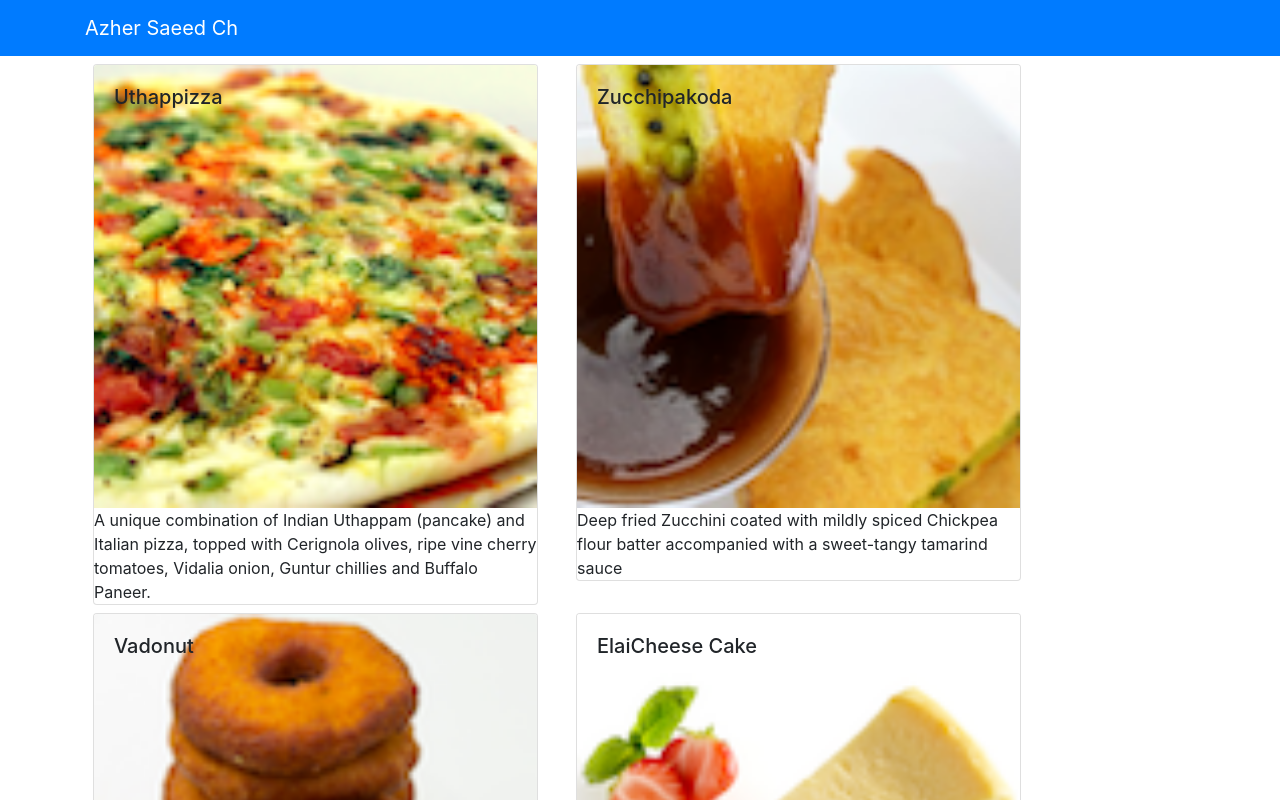
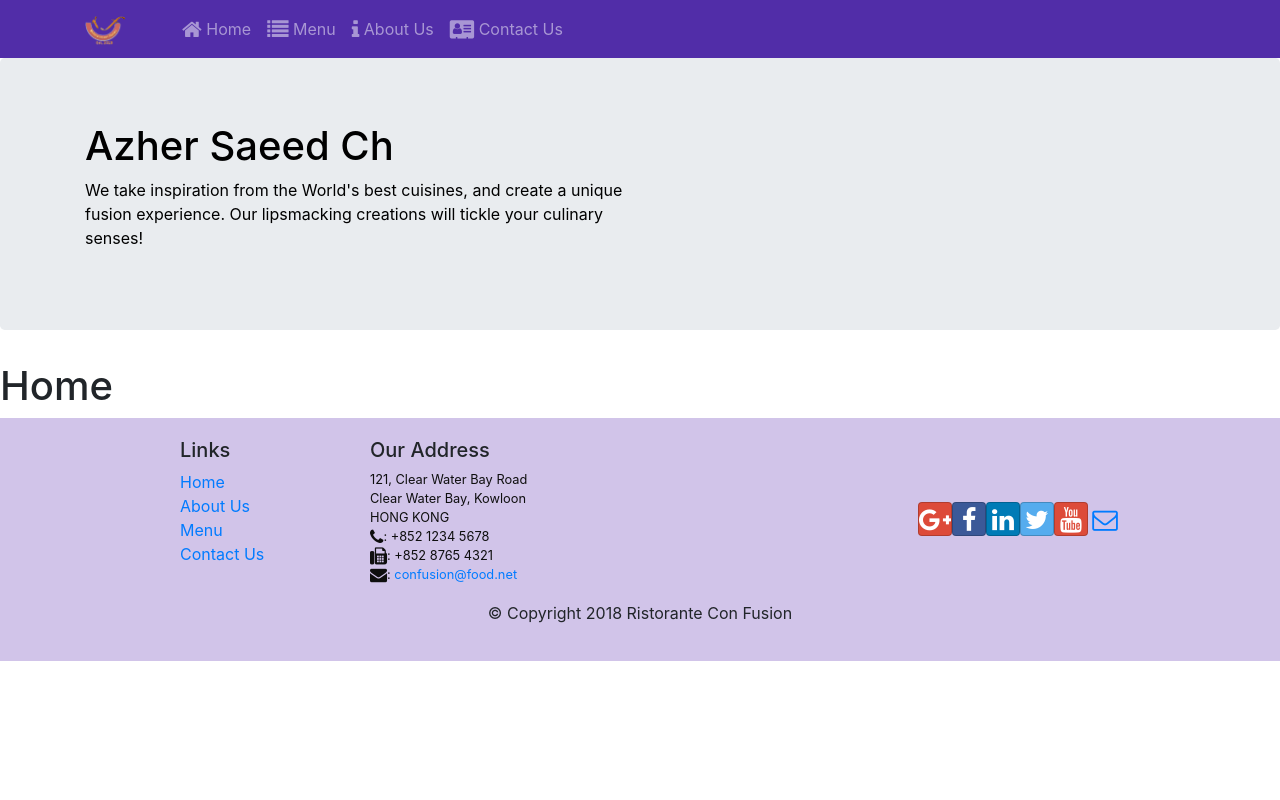
Before and after one commit to AzherSaeed/University-Website, a React (Create React App) app: page / in a window 1280 px wide. Shown: the top 800 px of the page. Built offline with nearby package versions, Linux system fonts and the light colour scheme.

Commit message:
react router palaced in this component

```diff
--- a/package.json
+++ b/package.json
@@ -7,9 +7,12 @@
     "@testing-library/react": "^9.3.2",
     "@testing-library/user-event": "^7.1.2",
     "bootstrap": "4.0.0",
+    "bootstrap-social": "5.1.1",
+    "font-awesome": "4.7.0",
     "react": "^16.13.1",
     "react-dom": "^16.13.1",
     "react-popper": "0.9.2",
+    "react-router-dom": "4.2.2",
     "react-scripts": "3.4.1",
     "reactstrap": "5.0.0"
   },
--- a/src/App.css
+++ b/src/App.css
@@ -1,38 +1,33 @@
-.App {
-  text-align: center;
+.row-header{
+  margin:0px auto;
+  padding:0px auto;
 }
 
-.App-logo {
-  height: 40vmin;
-  pointer-events: none;
+.row-content {
+  margin:0px auto;
+  padding: 50px 0px 50px 0px;
+  border-bottom: 1px ridge;
+  min-height:400px;
 }
 
-@media (prefers-reduced-motion: no-preference) {
-  .App-logo {
-    animation: App-logo-spin infinite 20s linear;
-  }
+.footer{
+  background-color: #D1C4E9;
+  margin:0px auto;
+  padding: 20px 0px 20px 0px;
+}
+.jumbotron {
+  padding:70px 30px 70px 30px;
+  margin:0px auto;
+  background: #9575CD ;
+  color:black;
 }
 
-.App-header {
-  background-color: #282c34;
-  min-height: 100vh;
-  display: flex;
-  flex-direction: column;
-  align-items: center;
-  justify-content: center;
-  font-size: calc(10px + 2vmin);
-  color: white;
+address{
+  font-size:80%;
+  margin:0px;
+  color:#0f0f0f;
 }
 
-.App-link {
-  color: #61dafb;
+.navbar-dark {
+  background-color: #512DA8;
 }
-
-@keyframes App-logo-spin {
-  from {
-    transform: rotate(0deg);
-  }
-  to {
-    transform: rotate(360deg);
-  }
-}
--- a/src/App.js
+++ b/src/App.js
@@ -1,14 +1,18 @@
 import React , {Component} from 'react'
 import Main from './Components/Main';
+import './App.css'
+import { BrowserRouter } from 'react-router-dom';
 
 
 class App extends Component {
 
   render() {
     return (
+      <BrowserRouter>
       <div>
         <Main/>
       </div>
+      </BrowserRouter>
     );
   }
 }
--- a/src/Components/Footer.js
+++ b/src/Components/Footer.js
@@ -0,0 +1,50 @@
+import React from 'react';
+import { Link } from 'react-router-dom';
+function Footer(props) {
+    return(
+    <div className="footer">
+        <div className="container">
+            <div className="row justify-content-center">
+                <div className="col-4 offset-1 col-sm-2">
+                    <h5>Links</h5>
+                    <ul className="list-unstyled">
+                        <li><Link to='/home'>Home</Link></li>
+                        <li><Link to='/aboutus'>About Us</Link></li>
+                        <li><Link to='/menu'>Menu</Link></li>
+                        <li><Link to='/contactus'>Contact Us</Link></li>
+                    </ul>
+                </div>
+                <div className="col-7 col-sm-5">
+                    <h5>Our Address</h5>
+                    <address>
+		              121, Clear Water Bay Road<br />
+		              Clear Water Bay, Kowloon<br />
+		              HONG KONG<br />
+		              <i className="fa fa-phone fa-lg"></i>: +852 1234 5678<br />
+		              <i className="fa fa-fax fa-lg"></i>: +852 8765 4321<br />
+		              <i className="fa fa-envelope fa-lg"></i>: <a href="mailto:confusion@food.net">
+                         confusion@food.net</a>
+                    </address>
+                </div>
+                <div className="col-12 col-sm-4 align-self-center">
+                    <div className="text-center">
+                        <a className="btn btn-social-icon btn-google" href="http://google.com/+"><i className="fa fa-google-plus"></i></a>
+                        <a className="btn btn-social-icon btn-facebook" href="http://www.facebook.com/profile.php?id="><i className="fa fa-facebook"></i></a>
+                        <a className="btn btn-social-icon btn-linkedin" href="http://www.linkedin.com/in/"><i className="fa fa-linkedin"></i></a>
+                        <a className="btn btn-social-icon btn-twitter" href="http://twitter.com/"><i className="fa fa-twitter"></i></a>
+                        <a className="btn btn-social-icon btn-google" href="http://youtube.com/"><i className="fa fa-youtube"></i></a>
+                        <a className="btn btn-social-icon" href="mailto:"><i className="fa fa-envelope-o"></i></a>
+                    </div>
+                </div>
+            </div>
+            <div className="row justify-content-center">
+                <div className="col-auto">
+                    <p>© Copyright 2018 Ristorante Con Fusion</p>
+                </div>
+            </div>
+        </div>
+    </div>
+    )
+}
+
+export default Footer;
--- a/src/Components/Header.js
+++ b/src/Components/Header.js
@@ -0,0 +1,63 @@
+import React, { Component } from 'react';
+import { Navbar, NavbarBrand, Jumbotron , Nav , NavItem , Collapse, NavbarToggler } from 'reactstrap';
+import { NavLink } from 'react-router-dom';
+
+class Header extends Component {
+  constructor(props){
+    super(props)
+
+    this.state={
+      isNavOpen  : false
+    }
+    this.ToggleNav = this.ToggleNav.bind(this)
+  }
+
+  ToggleNav = () => {
+    this.setState({
+      isNavOpen : !this.state.isNavOpen
+    })
+  }
+  render() {
+    return(
+    <React.Fragment>
+      <Navbar dark expand="md">
+        <div className="container">
+        <NavbarToggler onClick={this.ToggleNav}/>
+          <NavbarBrand className="mr-5" href="/"><img src='assets/images/logo.png'
+           height="30" width="41" alt='Ristorante Con Fusion' /></NavbarBrand>
+           <Collapse isOpen={this.state.isNavOpen} navbar>
+        <Nav navbar>
+          <NavItem >
+          <NavLink  className="nav-link"  to='/home'><span className="fa fa-home fa-lg"></span> Home</NavLink>
+          </NavItem>
+          <NavItem>
+          <NavLink className="nav-link"  to='/menu'><span className="fa fa-list fa-lg"></span> Menu</NavLink>
+          </NavItem>
+          <NavItem>
+          <NavLink className="nav-link" to='/aboutus'><span className="fa fa-info fa-lg"></span> About Us</NavLink>
+          </NavItem>
+          <NavItem>
+          <NavLink className="nav-link" to='/contactus'><span className="fa fa-address-card fa-lg"></span> Contact Us</NavLink>
+          </NavItem>
+        </Nav>
+        </Collapse>
+        </div>
+
+      </Navbar>
+
+      <Jumbotron>
+           <div className="container">
+               <div className="row row-header">
+                   <div className="col-12 col-sm-6">
+                       <h1>Azher Saeed Ch</h1>
+                       <p>We take inspiration from the World's best cuisines, and create a unique fusion experience. Our lipsmacking creations will tickle your culinary senses!</p>
+                   </div>
+               </div>
+           </div>
+       </Jumbotron>
+    </React.Fragment>
+    );
+  }
+}
+
+export default Header;
--- /dev/null
+++ b/src/Components/Home.js
@@ -0,0 +1,9 @@
+import React from 'react';
+
+const Home = () => {
+    return(
+        <h1>Home</h1>
+    )
+
+}
+export default Home;
--- a/src/Components/Main.js
+++ b/src/Components/Main.js
@@ -1,37 +1,39 @@
 import React , {Component} from 'react'
-import { Navbar, NavbarBrand } from 'reactstrap';
 import Menu from './Menu';
 import DishDetail from './dishDetail';
+import Header from './Header';
+import Footer from './Footer';
+import Home from './Home'
 import {DISHES} from '../shared/Dishes';
-import {COMMENTS} from '../shared/Comments'
+import {COMMENTS} from '../shared/Comments';
+import {Switch , Route , Redirect} from 'react-router-dom';
 class Main extends Component {
 
   constructor (props) {
     super(props)
 
     this.state = {
-      dishes : DISHES,
-      comments : COMMENTS,
-      selectedDish : null
+      dishes : DISHES
     }
   }
 
-  OnSelectDish = (dishId) => {
-    this.setState({selectedDish : dishId})
-}
+  render() {
 
-  render() {
+    const HomePage = () => {
+      return(
+        <Home/>
+      )
+    }
     return (
-      <div className="App">
-        <Navbar dark color="primary">
-          <div className="container">
-            <NavbarBrand href="/">Azher Saeed Ch</NavbarBrand>
-          </div>
-        </Navbar>
-        <Menu dishes={this.state.dishes} onClick={(dishId) => this.OnSelectDish(dishId)} />
-        <DishDetail dish={this.state.dishes.filter((dish) => dish.id === this.state.selectedDish)[0]}
-        />
-        {/* comments={this.state.comments} */}
+      <div>
+         <Header/>
+         <Switch>
+         <Route path="/menu" component={() => <Menu dishes={this.state.dishes}/>}/>
+         <Route path="/" component={HomePage}/>
+         <Redirect to="/home"/>
+         </Switch>
+        <Footer/>
+
       </div>
     );
   }
--- a/src/index.js
+++ b/src/index.js
@@ -4,6 +4,8 @@
 import App from './App';
 import * as serviceWorker from './serviceWorker';
 import 'bootstrap/dist/css/bootstrap.min.css';
+import 'font-awesome/css/font-awesome.css';
+import 'bootstrap-social/bootstrap-social.css';
 
 ReactDOM.render(
   <React.StrictMode>
--- a/src/shared/Comments.js
+++ b/src/shared/Comments.js
@@ -24,140 +24,6 @@
         author: "Michael Jaikishan",
         date: "2015-02-13T17:57:28.556094Z"
     },
-    {
-        id: 3,
-        dishId: 0,
-        rating: 4,
-        comment: "Ultimate, Reaching for the stars!",
-        author: "Ringo Starry",
-        date: "2013-12-02T17:57:28.556094Z"
-    },
-    {
-        id: 4,
-        dishId: 0,
-        rating: 2,
-        comment: "It's your birthday, we're gonna party!",
-        author: "25 Cent",
-        date: "2011-12-02T17:57:28.556094Z"
-    },
-    {
-        id: 5,
-        dishId: 1,
-        rating: 5,
-        comment: "Imagine all the eatables, living in conFusion!",
-        author: "John Lemon",
-        date: "2012-10-16T17:57:28.556094Z"
-    },
-    {
-        id: 6,
-        dishId: 1,
-        rating: 4,
-        comment: "Sends anyone to heaven, I wish I could get my mother-in-law to eat it!",
-        author: "Paul McVites",
-        date: "2014-09-05T17:57:28.556094Z"
-    },
-    {
-        id: 7,
-        dishId: 1,
-        rating: 3,
-        comment: "Eat it, just eat it!",
-        author: "Michael Jaikishan",
-        date: "2015-02-13T17:57:28.556094Z"
-    },
-    {
-        id: 8,
-        dishId: 1,
-        rating: 4,
-        comment: "Ultimate, Reaching for the stars!",
-        author: "Ringo Starry",
-        date: "2013-12-02T17:57:28.556094Z"
-    },
-    {
-        id: 9,
-        dishId: 1,
-        rating: 2,
-        comment: "It's your birthday, we're gonna party!",
-        author: "25 Cent",
-        date: "2011-12-02T17:57:28.556094Z"
-    },
-    {
-        id: 10,
-        dishId: 2,
-        rating: 5,
-        comment: "Imagine all the eatables, living in conFusion!",
-        author: "John Lemon",
-        date: "2012-10-16T17:57:28.556094Z"
-    },
-    {
-        id: 11,
-        dishId: 2,
-        rating: 4,
-        comment: "Sends anyone to heaven, I wish I could get my mother-in-law to eat it!",
-        author: "Paul McVites",
-        date: "2014-09-05T17:57:28.556094Z"
-    },
-    {
-        id: 12,
-        dishId: 2,
-        rating: 3,
-        comment: "Eat it, just eat it!",
-        author: "Michael Jaikishan",
-        date: "2015-02-13T17:57:28.556094Z"
-    },
-    {
-        id: 13,
-        dishId: 2,
-        rating: 4,
-        comment: "Ultimate, Reaching for the stars!",
-        author: "Ringo Starry",
-        date: "2013-12-02T17:57:28.556094Z"
-    },
-    {
-        id: 14,
-        dishId: 2,
-        rating: 2,
-        comment: "It's your birthday, we're gonna party!",
-        author: "25 Cent",
-        date: "2011-12-02T17:57:28.556094Z"
-    },
-    {
-        id: 15,
-        dishId: 3,
-        rating: 5,
-        comment: "Imagine all the eatables, living in conFusion!",
-        author: "John Lemon",
-        date: "2012-10-16T17:57:28.556094Z"
-    },
-    {
-        id: 16,
-        dishId: 3,
-        rating: 4,
-        comment: "Sends anyone to heaven, I wish I could get my mother-in-law to eat it!",
-        author: "Paul McVites",
-        date: "2014-09-05T17:57:28.556094Z"
-    },
-    {
-        id: 17,
-        dishId: 3,
-        rating: 3,
-        comment: "Eat it, just eat it!",
-        author: "Michael Jaikishan",
-        date: "2015-02-13T17:57:28.556094Z"
-    },
-    {
-        id: 18,
-        dishId: 3,
-        rating: 4,
-        comment: "Ultimate, Reaching for the stars!",
-        author: "Ringo Starry",
-        date: "2013-12-02T17:57:28.556094Z"
-    },
-    {
-        id: 19,
-        dishId: 3,
-        rating: 2,
-        comment: "It's your birthday, we're gonna party!",
-        author: "25 Cent",
-        date: "2011-12-02T17:57:28.556094Z"
-    }
+
+
 ];
```
Also changed, not shown: src/Components/dishDetail.js (+29 -24 lines), src/shared/Dishes.js (+12 -0 lines), 1 other file (tests, documents, lock files or other folders).
